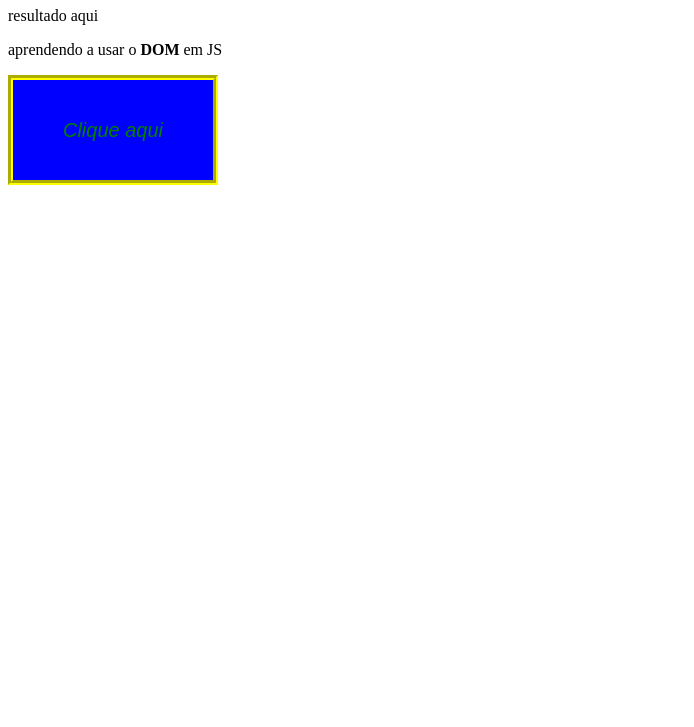
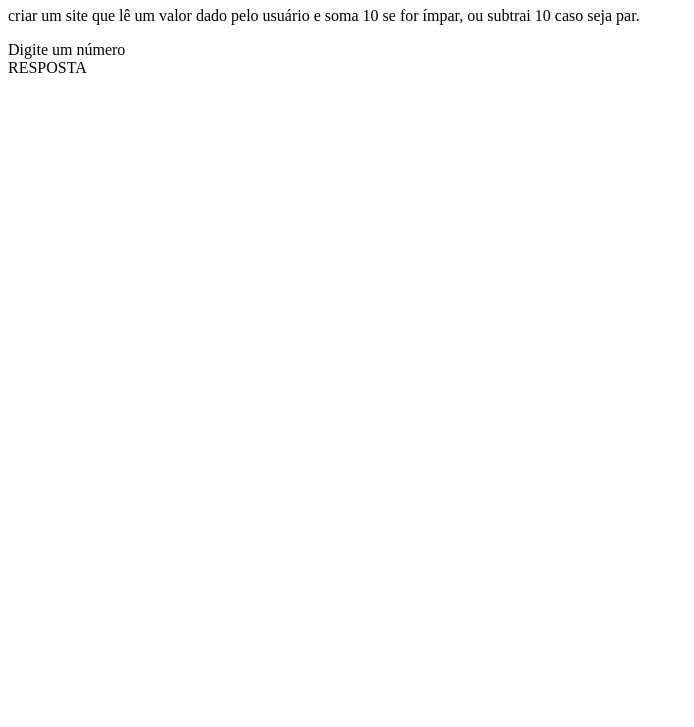
Before and after one commit to 1andreza/Site, a plain HTML site: page index.html in a window 1280 px wide. Shown: the part 73-800 px from the top of the page, without its empty margins (0-694 px from the left). Drawn offline with Linux system fonts and the light colour scheme.

Commit message:
Update index.html

```diff
--- a/index.html
+++ b/index.html
@@ -1,35 +1,31 @@
 <!doctype html>
-<html lang="pt-br">
+<html lang ="pt-br">
   <head>
-    <style>
-      #area {
-              background-color: blue;
-              color: green;
-              font: italic 15pt Arial;
-              height: 100px;
-              width: 200px;
-              text-align: center;
-              line-height: 100px;
-              border: thick groove yellow;
-        }
-    </style>
+    <meta charset="utf-8">
+    <title> exercicio </title>
   </head>
   <body>
-    <h1> Ola Mundo</h1>
-    <p> resultado aqui</p>
-    <p> aprendendo a usar o <strong>DOM</strong> em JS</p>
-    <div id="area" touchstart="clicar()" touchend="entrar()" touchmove="sair()">Clique aqui</div>
+    <h1> atividade </h1>
+    <p> criar um site que lê um valor dado pelo usuário e soma 10 se for ímpar, ou subtrai 10 caso seja par.</p>
+    <imput id="num" type="number"> Digite um número
+    <imput type="button" value="enter" onclick="validar()">
+      <div id="bar">RESPOSTA</div>
       <script>
-       var a = document.getElementById('area')
-       function clicar(){
-                a.InnerText = 'Clicou!';
+        function validar (){
+          var n = document.getElementById ('num')
+          var n1 = Numer (n.value)
+          var bar = document.getElementById ('bar')
+          bar.innerHTML = "O NÚMERO DIGITADO É " +n1
+          var n2 = n1 % 2
+          if ( n2 == 0 ) {
+            var r1=("par")
+            var r2= n1- 10
           }
-       function entrar (){
-                a.InnerText = 'Entrou!';
+          else {
+            var r1 = ("ímpar")
+            var r2 = n1 + 10
           }
-       function sair () {
-                 a.InnerText = 'Saiu!';
+          bar.innerHTML = "O NÚMERO DIGITADO É" +r1 + r2
         }
       </script>
   </body>
-</html>
```
Lines whose indentation alone changed are shown as unchanged.
